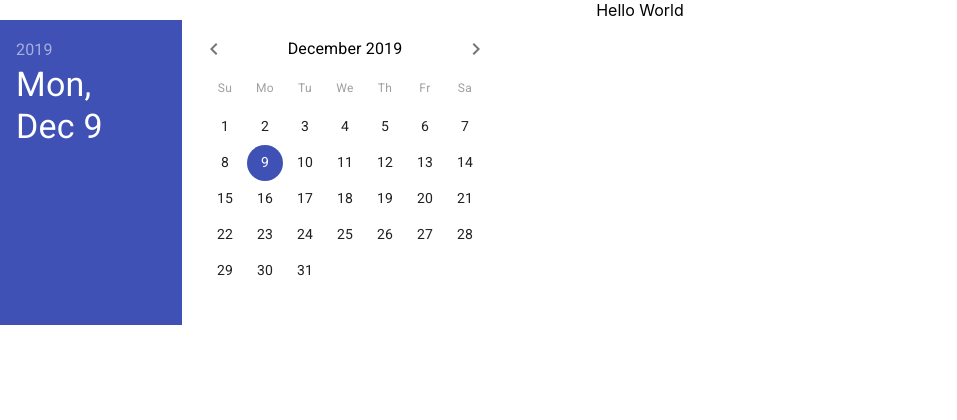
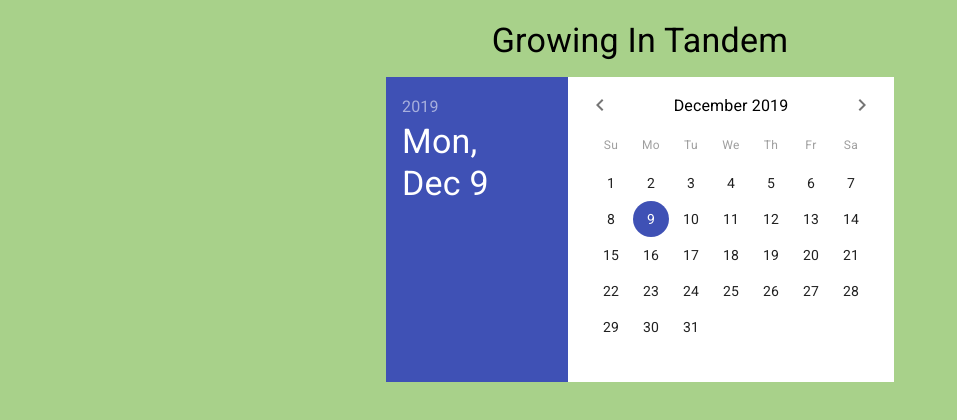
Before and after one commit to nickharrisdev/growing-in-tandem, a React (Create React App) app: page / in a window 1280 px wide. Shown: the top 420 px of the page, without its empty margins (0-957 px from the left). Built offline with nearby package versions, Linux system fonts and the light colour scheme.

Commit message:
began adding some styles

```diff
--- a/src/App.css
+++ b/src/App.css
@@ -1,3 +1,18 @@
+body {
+  background-color: rgb(168, 209, 138);
+}
+
 .App {
   text-align: center;
+  margin: 20px 40px;
 }
+
+.calendar-container {
+  padding: 15px;
+  display: flex;
+  justify-content: center;
+}
+
+.date-picker {
+  background-color: rgb(189, 220, 169);
+}
--- a/src/App.js
+++ b/src/App.js
@@ -3,13 +3,27 @@ import './App.css';
 import { MuiPickersUtilsProvider } from '@material-ui/pickers';
 import DateFnsUtils from '@date-io/date-fns';
 import Calendar from './Calendar';
+import Typography from '@material-ui/core/Typography';
+import { createMuiTheme } from '@material-ui/core/styles';
+import green from '@material-ui/core/colors/green';
+import lightGreen from '@material-ui/core/colors/green';
+
+const theme = createMuiTheme({
+  palette: {
+    primary: green,
+    secondary: lightGreen,
+  },
+});
+
 
 function App() {
   return (
-    <MuiPickersUtilsProvider utils={DateFnsUtils}>
+    <MuiPickersUtilsProvider utils={DateFnsUtils} >
       <div className="App">
-        Hello World
-        <Calendar />
+        <Typography variant="h4" component="h1">Growing In Tandem</Typography>
+        <div className="calendar-container">
+          <Calendar theme={theme} />
+        </div>
       </div>
     </ MuiPickersUtilsProvider>
   );
--- a/src/Calendar.js
+++ b/src/Calendar.js
@@ -1,5 +1,6 @@
 import React, { useState } from "react";
 import { DatePicker } from "@material-ui/pickers";
+import './App.css';
 
 const Calendar = () => {
   const [date, changeDate] = useState(new Date());
@@ -9,11 +10,13 @@ const Calendar = () => {
     <>
       <DatePicker
         autoOk
+        color="secondary"
         orientation="landscape"
         variant="static"
         openTo="date"
         value={date}
         onChange={changeDate}
+        className="date-picker"
       />
     </>
   );
```
